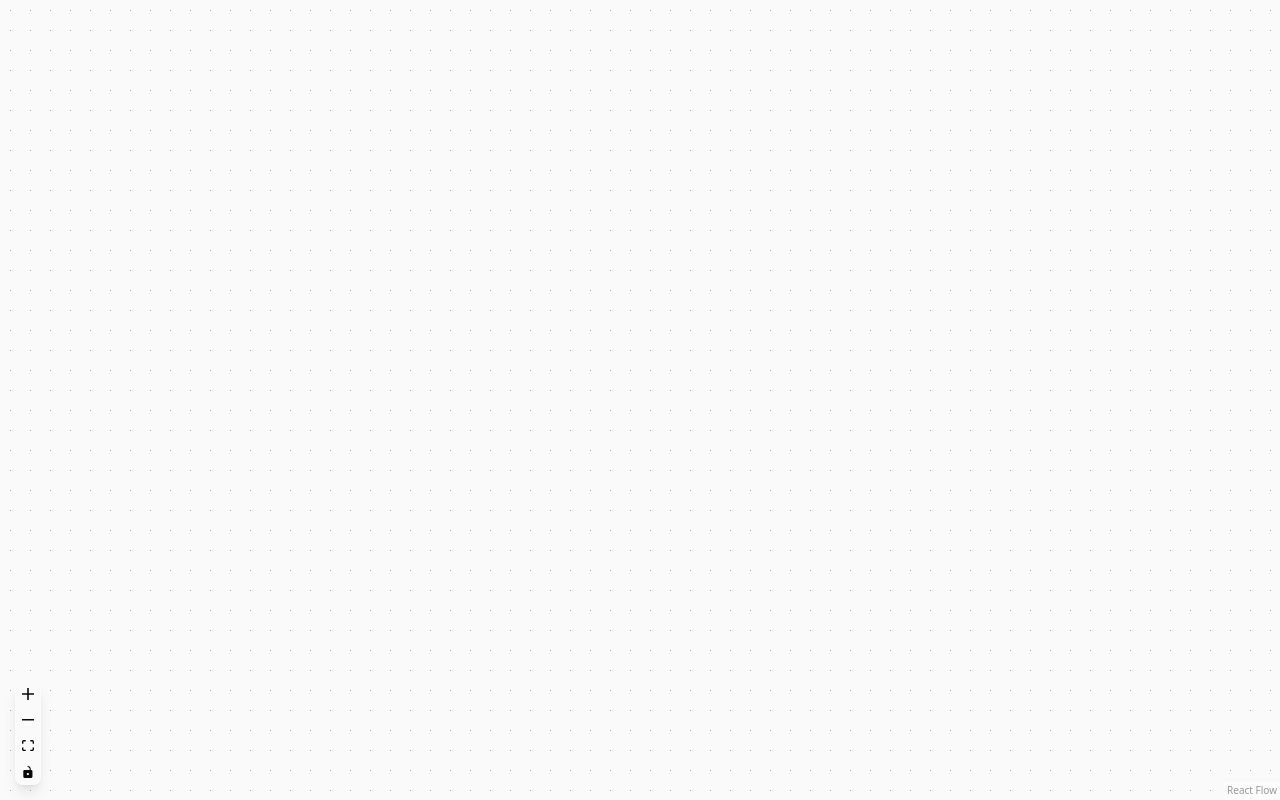
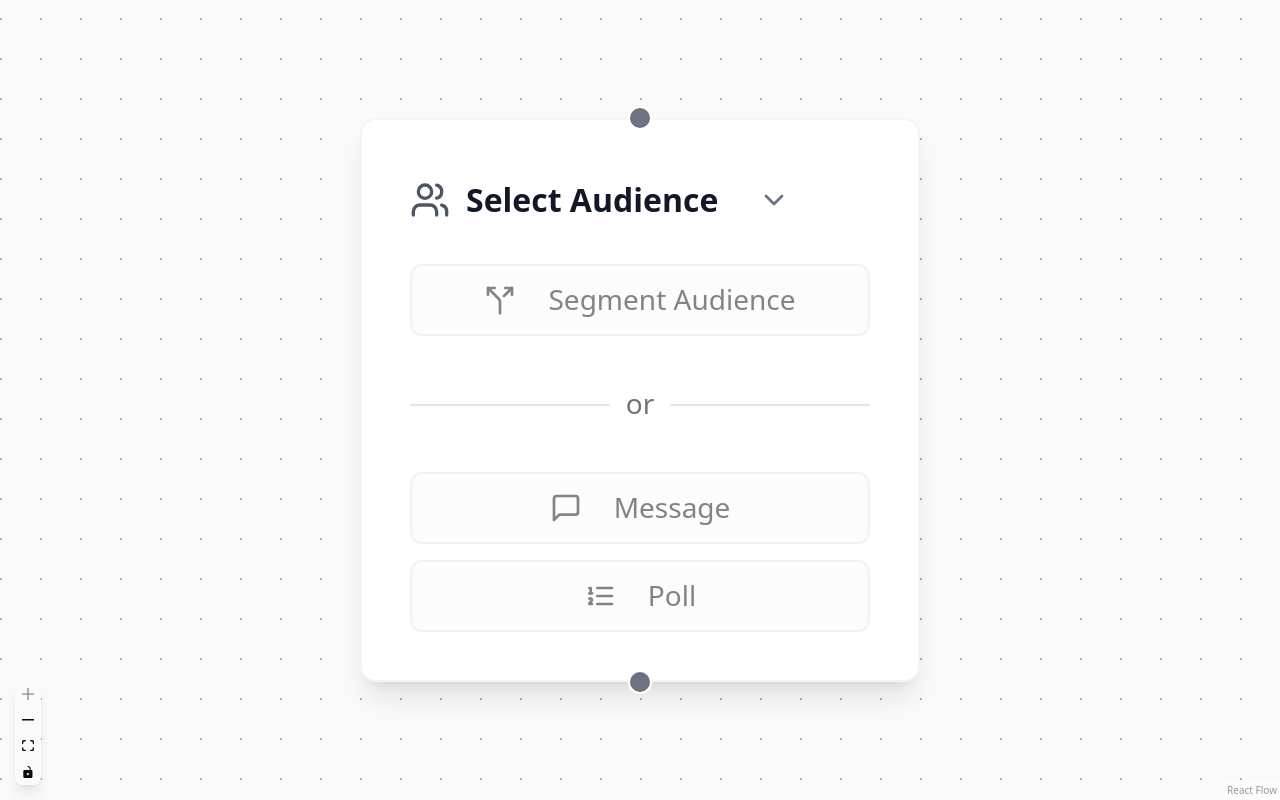
Before and after one commit to ballotbrain/contact-tree-splitter, a React (Vite) app: page / in a window 1280 px wide. Built offline with nearby package versions, Linux system fonts and the light colour scheme.

Commit message:
Fix empty screen issue
Addressed the problem causing the application to display an empty screen.
[skip gpt_engineer]

```diff
--- a/src/pages/Index.tsx
+++ b/src/pages/Index.tsx
@@ -1,5 +1,5 @@
-import { useState } from "react";
-import { ReactFlow, Background, Controls } from "@xyflow/react";
+import { useState, useCallback } from "react";
+import { ReactFlow, Background, Controls, useNodesState, useEdgesState, addEdge } from "@xyflow/react";
 import "@xyflow/react/dist/style.css";
 import MessageNode from "@/components/FlowEditor/MessageNode";
 import PollNode from "@/components/FlowEditor/PollNode";
@@ -13,17 +13,39 @@ const nodeTypes = {
   sequenceNode: SequenceNode,
 };
 
+const initialNodes = [
+  {
+    id: '1',
+    type: 'audienceNode',
+    position: { x: 250, y: 100 },
+    data: {
+      label: 'Audience',
+      contacts: 1000,
+      onMessageCreate: () => console.log('create message'),
+      onPollCreate: () => console.log('create poll'),
+      onSegment: () => console.log('segment audience'),
+    }
+  }
+];
+
+const initialEdges = [];
+
 const Index = () => {
-  const [nodes, setNodes] = useState([]);
-  const [edges, setEdges] = useState([]);
+  const [nodes, setNodes, onNodesChange] = useNodesState(initialNodes);
+  const [edges, setEdges, onEdgesChange] = useEdgesState(initialEdges);
+
+  const onConnect = useCallback((params) => {
+    setEdges((eds) => addEdge(params, eds));
+  }, [setEdges]);
 
   return (
     <div style={{ width: '100vw', height: '100vh' }}>
       <ReactFlow
         nodes={nodes}
         edges={edges}
-        onNodesChange={setNodes}
-        onEdgesChange={setEdges}
+        onNodesChange={onNodesChange}
+        onEdgesChange={onEdgesChange}
+        onConnect={onConnect}
         nodeTypes={nodeTypes}
         fitView
       >
```
